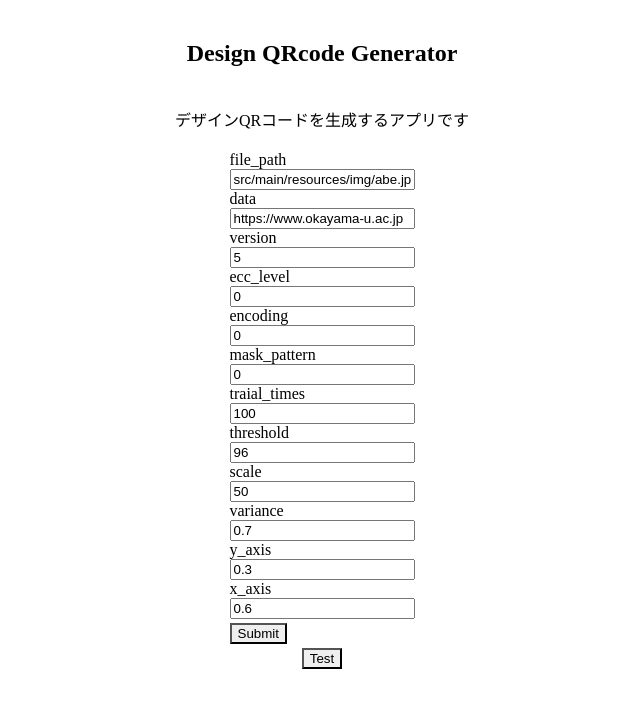
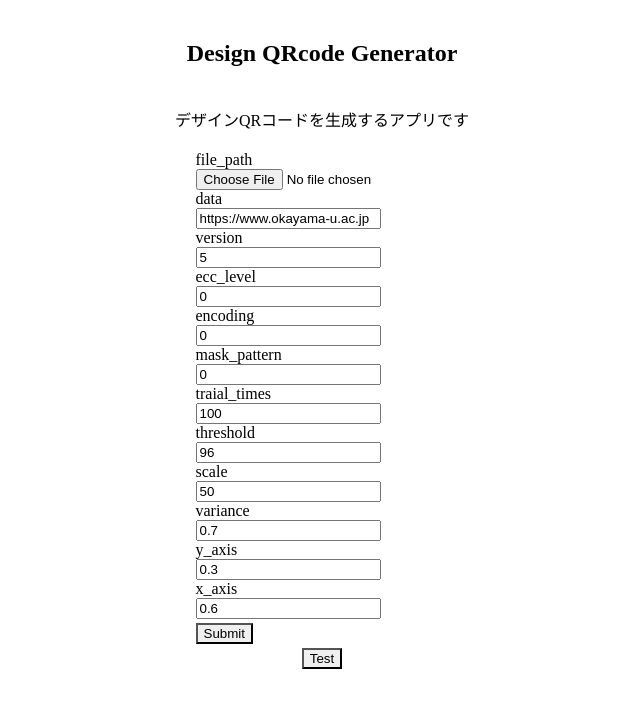
Before and after one commit to oNqNu/qrcode-app-frontend, a Next.js app: page / in a window 1280 px wide. Shown: the top 708 px of the page, without its empty margins (318-958 px from the left). Built offline with nearby package versions, Linux system fonts and the light colour scheme.

Commit message:
feat: ひと通り動いた

```diff
--- a/pages/index.tsx
+++ b/pages/index.tsx
@@ -38,7 +38,8 @@ const Home: NextPage = () => {
   //   x_axis: "",
   // });
   const [formValues, setFormValues] = useState({
-    file_path: "src/main/resources/img/abe.jpg",
+    file_path: "",
+    img_string: "",
     data: "https://www.okayama-u.ac.jp",
     version: "5",
     ecc_level: "0",
@@ -58,9 +59,43 @@ const Home: NextPage = () => {
     setFormValues((prev) => ({ ...prev, [name]: value }));
   }
 
-  function onSubmit() {
+  async function onSubmit() {
     console.log(formValues);
+    try {
+      const response = await axios.post(
+        "http://localhost:8080/api/post_test2",
+        formValues
+      );
+      setresultImgStr(response.data);
+      setIsDisplayResult(true);
+      console.log(response.data);
+    } catch (error) {
+      console.error(error);
+    }
   }
+
+  // function convert(file) {
+  //   const fr = new FileReader();
+  //       fr.onload = (e) => {
+  //           // readAsDataURL実行後の処理
+  //           // e.target.resultでbase64文字列を取得
+  //       };
+  //   };
+  //   fr.readAsDataURL(file);
+  // }
+
+  const handleOnAddImage = (e: React.ChangeEvent<HTMLInputElement>) => {
+    if (!e.target.files) return;
+    const reader = new FileReader();
+    const img: File = e.target.files[0];
+    reader.readAsDataURL(img);
+    reader.onload = () => {
+      console.log(reader.result);
+      const data_uri = reader.result;
+      if (data_uri == null) return;
+      handleChange("img_string", data_uri);
+    };
+  };
 
   async function postData() {
     try {
@@ -101,13 +136,23 @@ const Home: NextPage = () => {
         </Text>
 
         <chakra.form onSubmit={handleSubmit(onSubmit)} pt={"4"} w={"xl"}>
-          <FormControl>
+          {/* <FormControl>
             <FormLabel htmlFor="name">file_path</FormLabel>
             <Input
               id="file_path"
               value={formValues.file_path}
               placeholder="file_path"
               onChange={(e) => handleChange("file_path", e.target.value)}
+            />
+          </FormControl> */}
+          <FormControl>
+            <FormLabel htmlFor="name">file_path</FormLabel>
+            <Input
+              type="file"
+              accept="image/*,.png,.jpg,.jpeg,"
+              onChange={(e: React.ChangeEvent<HTMLInputElement>) => {
+                handleOnAddImage(e);
+              }}
             />
           </FormControl>
           <FormControl>
```
